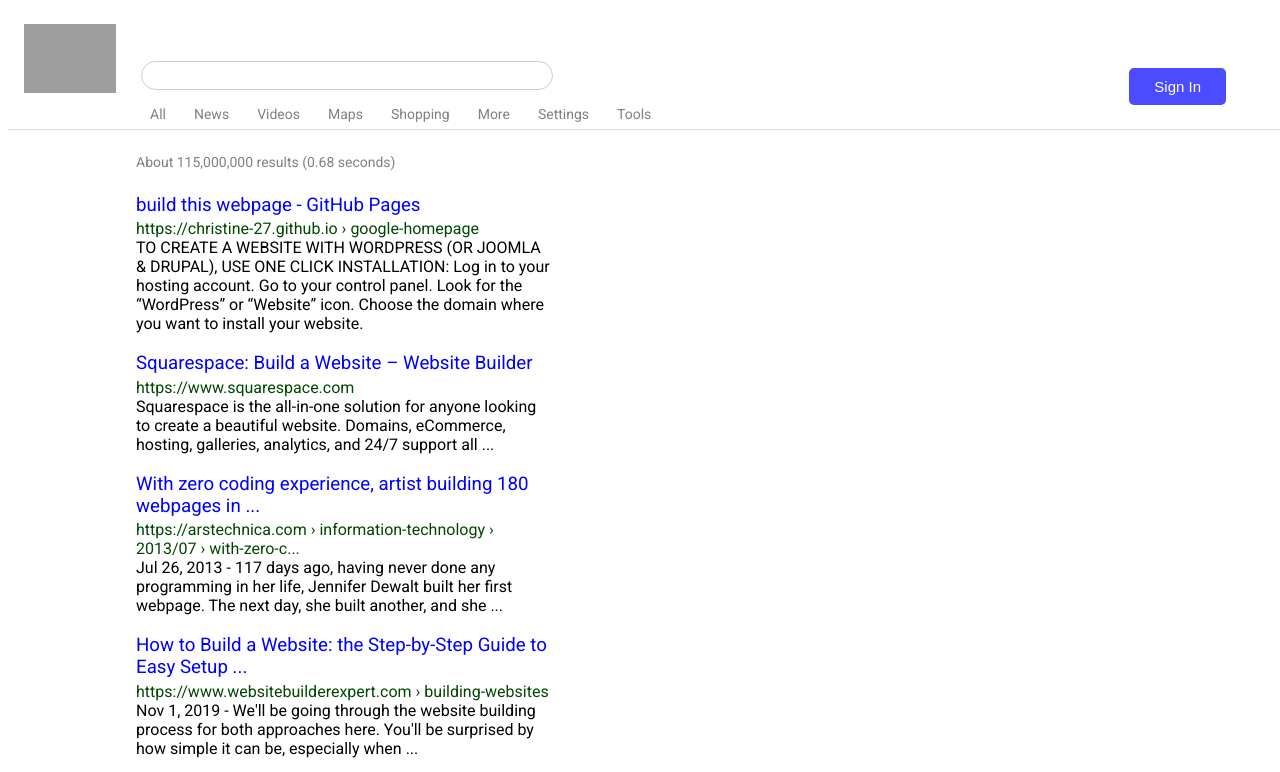
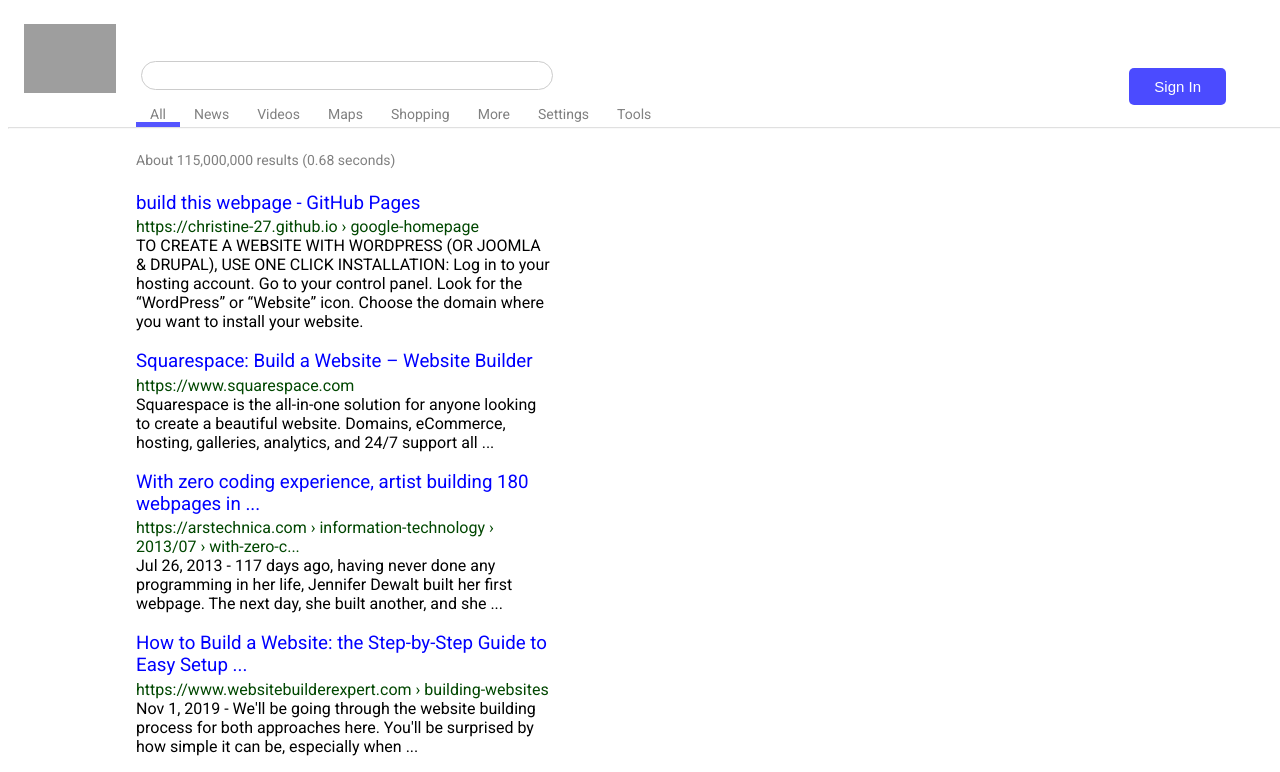
Before and after one commit to novakoda/google_search, a plain HTML site: page index.html in a window 1280 px wide. Shown: the top 772 px of the page. Drawn offline with Linux system fonts and the light colour scheme; grey boxes are pictures that could not be loaded.

Commit message:
Add blue to 'All' tab in nav bar

```diff
--- a/index.html
+++ b/index.html
@@ -19,7 +19,7 @@
                 <input type="text" class="search">
             <div class="navbar">
                 <div class="navleft">
-                    <a href="">All</a>
+                    <a href="" class="allbutton">All</a>
                     <a href="">News</a>
                     <a href="">Videos</a>
                     <a href="">Maps</a>
--- a/styles.css
+++ b/styles.css
@@ -59,11 +59,15 @@
 	display: flex;
 }
 
+.allbutton {
+	border-bottom: 5px solid #5555FF;
+}
+
 .navright {
-
 	float: right;
 	display: flex;
 }
+
 
 ul {
     list-style-type: none;
@@ -77,8 +81,9 @@
     padding: 4px 20px;
 }
 
+
 hr {
-    margin: 7px -56em 0em -8em;
+    margin: 0px -56em 0em -8em;
     opacity: 30%;
 }
 
@@ -162,6 +167,7 @@
 .feedback h5 {
     float: right;
     margin-top: 5px;
+	margin-bottom: -1em;
     font-style: italic;
 }
 
```
